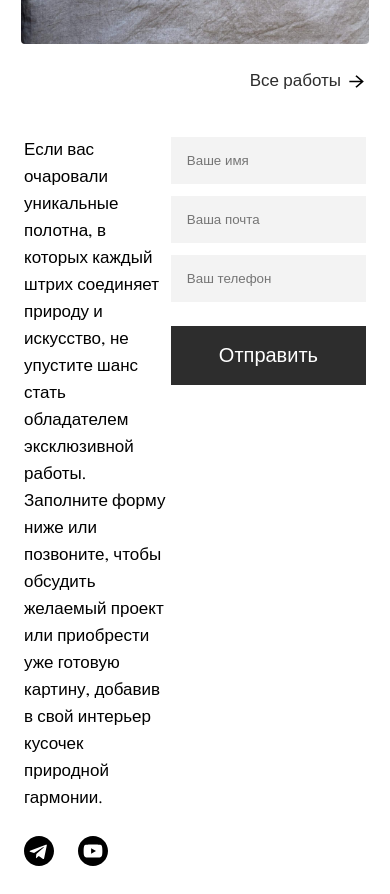
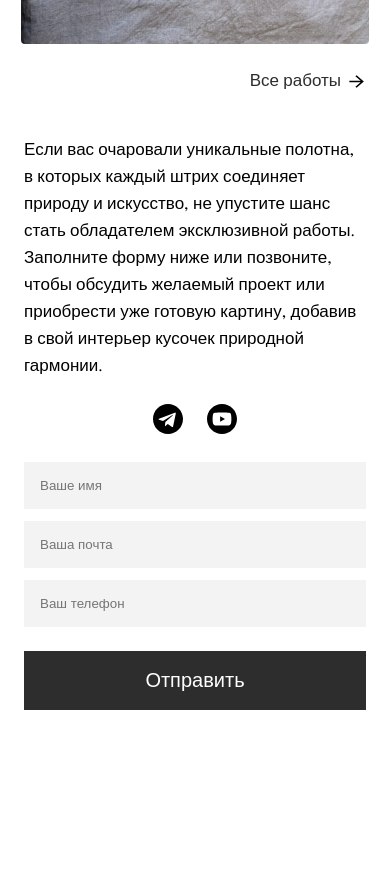
Before and after one commit to rybyakovigor/gallery-landing, a Next.js app: page / in a window 390 px wide. Shown: the part 1480-2374 px from the top of the page. After the commit the page ends 2214 px from the top, so only its background shows below. Built offline with nearby package versions, Linux system fonts and the light colour scheme.

Commit message:
feat(footer): add mobile view

```diff
--- a/src/ui/layouts/main/footer/styles.module.css
+++ b/src/ui/layouts/main/footer/styles.module.css
@@ -1,5 +1,6 @@
 .footer {
   display: flex;
+  gap: 24px;
   justify-content: space-between;
   padding-inline: var(--horizontal-padding);
   padding-bottom: 24px;
@@ -30,3 +31,26 @@
 .submit-button {
   margin-top: 12px;
 }
+
+@media screen and (width < 767px) {
+  .footer {
+    flex-direction: column;
+  }
+
+  .social-list {
+    justify-content: center;
+  }
+
+  .left-side {
+    min-width: 100%;
+  }
+
+  .right-side {
+    min-width: 100%;
+  }
+
+  .submit-button {
+    align-self: center;
+    width: 100%;
+  }
+}
```
